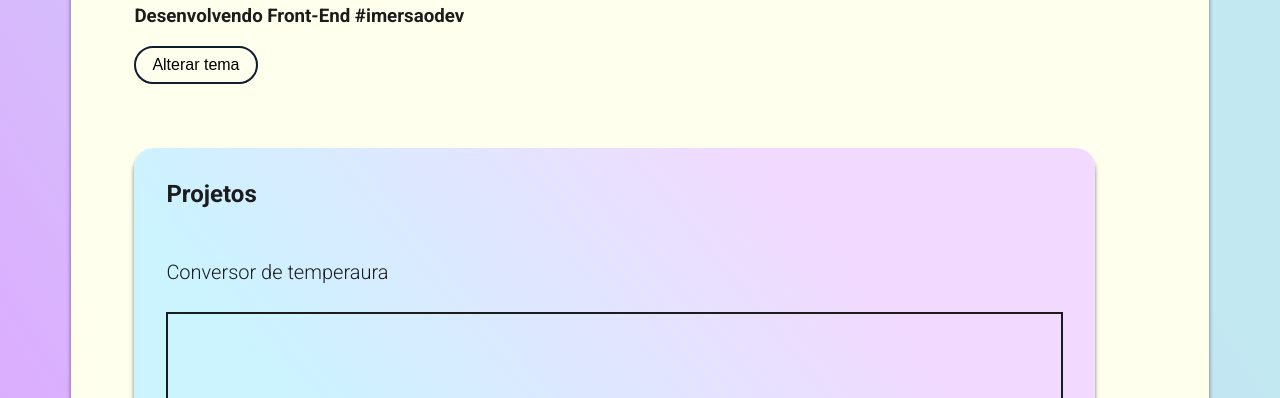
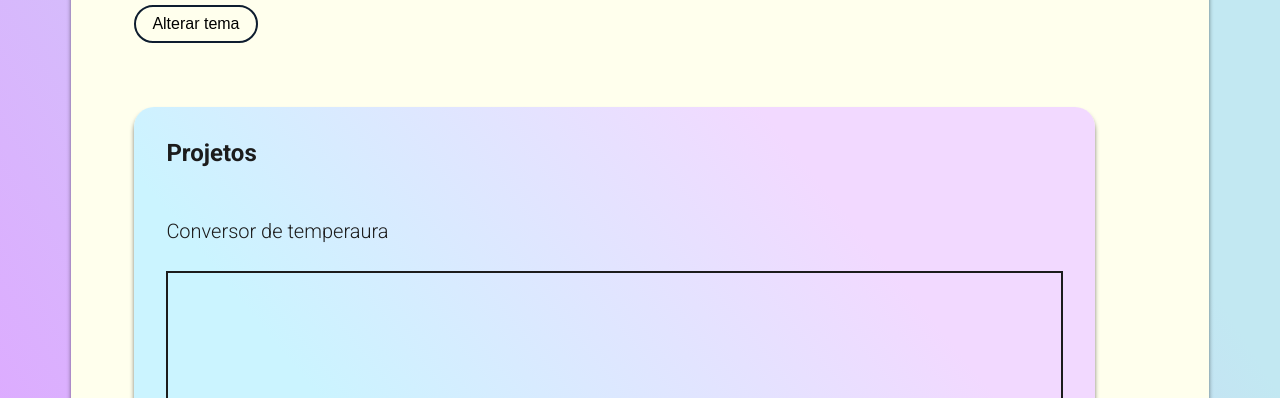
Before and after one commit to JamileQueiroz/certificard, a plain HTML site: page index.html in a window 1280 px wide. Shown: the part 402-800 px from the top of the page. Drawn offline with Linux system fonts and the light colour scheme; a script that the page names is missing.

Commit message:
Update index.html

```diff
--- a/index.html
+++ b/index.html
@@ -14,7 +14,6 @@
       <img class="perfil-foto" src="https://github.com/JamileQueiroz.png"/>
       <div class="titulo">
         <h1>Jamile Queiroz de Sousa</h1>
-        <h3>Desenvolvendo Front-End #imersaodev</h3>
       </div>
     </div>
     <div class="tema">
```
